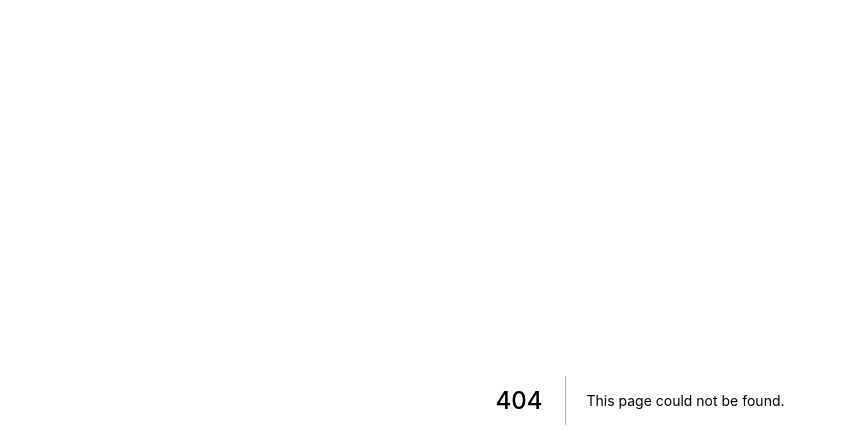
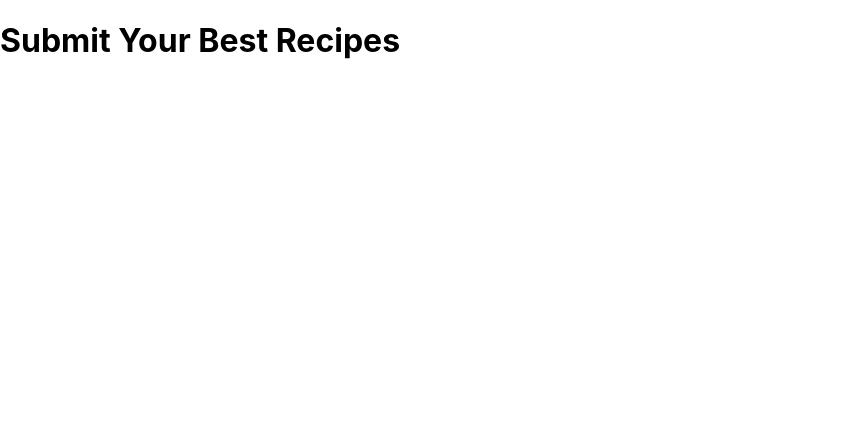
Before and after one commit to YokoOh-no/rest-consult, a Next.js app: page /foh/servers/submissions in a window 1280 px wide. Before the commit this address had no page. Shown: the top 448 px of the page, without its empty margins (0-846 px from the left). Built offline with nearby package versions, Linux system fonts and the light colour scheme.

Commit message:
- Added human resources
- bar submissions page

```diff
--- /dev/null
+++ b/pages/foh/servers/submissions.js
@@ -0,0 +1,9 @@
+const BarSubmissions = () => {
+    return (
+        <div>
+            <h1>Submit Your Best Recipes</h1>
+        </div>
+     );
+}
+
+export default BarSubmissions;
```
Also changed, not shown: pages/foh/host.js (+9 -0 lines), pages/hr.js (added, +9 -0 lines).
